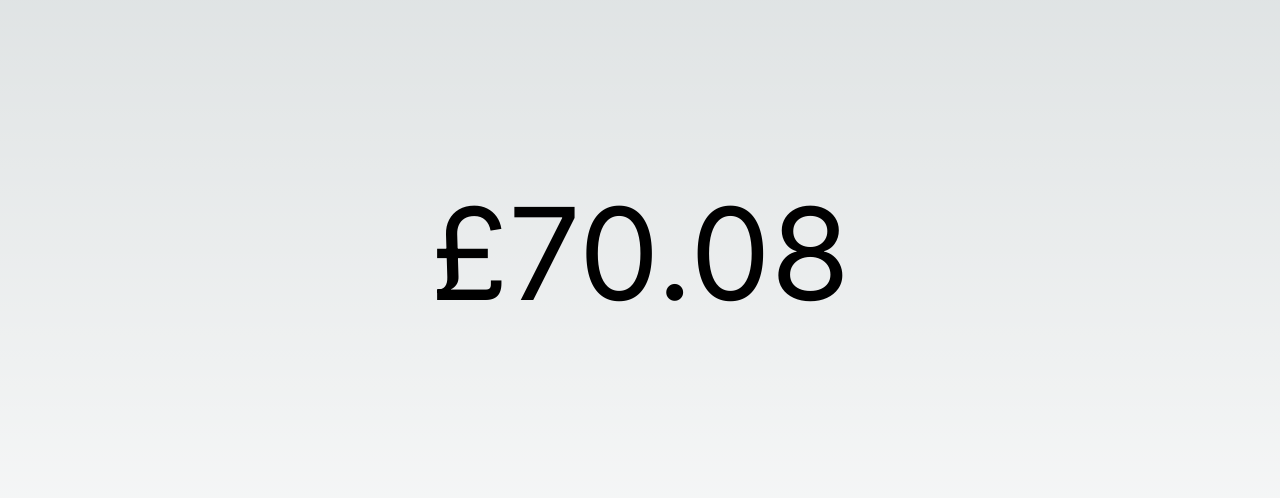
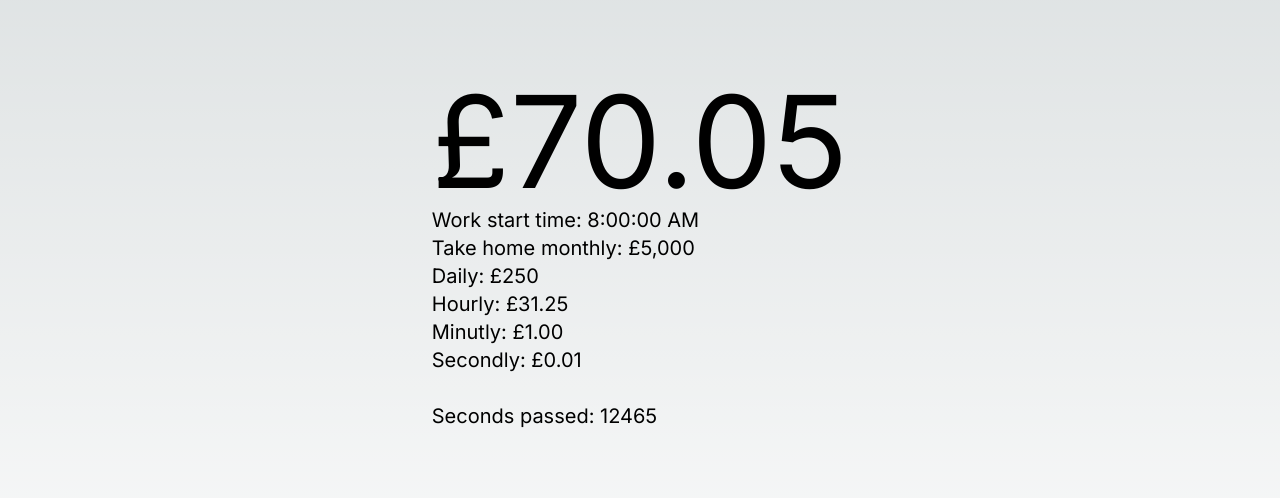
Before and after one commit to hoto/copium-clock, a Next.js app: page / in a window 1280 px wide. Shown: the part 242-740 px from the top of the page. Built offline with nearby package versions, Linux system fonts and the light colour scheme.

Commit message:
Start calculating stuff

```diff
--- a/components/CopiumClock.tsx
+++ b/components/CopiumClock.tsx
@@ -1,23 +1,57 @@
 import { useEffect, useState } from 'react'
 
 const CopiumClock: React.FC = () => {
-  const [amount, setAmount] = useState<number>(70.00)
+  const target = new Date()
+  target.setHours(8, 0, 0, 0)
+  const [workStartTime, setWorkStartTime] = useState<Date>(target)
+  const [secondsSinceWorkStartTime, setSecondsSinceWorkStartTime] = useState<number>(0)
+  const [takeHomeMonthlySalary, setTakeHomeMonthlySalary] = useState<number>(5000)
+  const [dailyAmount, setDailyAmount] = useState<number>(0)
+  const [hourlyAmount, setHourlyAmount] = useState<number>(0)
+  const [minutlyAmount, setMinutlyAmount] = useState<number>(0)
+  const [secondlyAmount, setSecondlyAmount] = useState<number>(0)
+  const [amountMadeToday, setAmountMadeToday] = useState<number>(70.00)
 
   useEffect(() => {
     const interval = setInterval(() => {
-      setAmount(amount => amount + 0.01)
+      setAmountMadeToday(amount => amount + 0.01)
+      setSecondsSinceWorkStartTime(Math.floor((new Date().getTime() - workStartTime.getTime()) / 1000))
     }, 1000)
-
     return () => clearInterval(interval)
   }, [])
 
+  useEffect(() => {
+    setDailyAmount(takeHomeMonthlySalary / 20) // 20 working days in a month
+    setHourlyAmount(dailyAmount / 8)
+    setMinutlyAmount(hourlyAmount / 60)
+    setSecondlyAmount(minutlyAmount / 60)
+  }, [workStartTime, secondsSinceWorkStartTime])
+
   return (
-    <div className="text-9xl">
-      £{new Intl
-      .NumberFormat('en-GB', { minimumFractionDigits: 2, maximumFractionDigits: 2 })
-      .format(amount)}
+    <div>
+      <div className="text-9xl">
+        {format(amountMadeToday)}
+      </div>
+      <div className="text-xl">
+        <p>
+          Work start time: {workStartTime.toLocaleTimeString()}
+        </p>
+        <p>Take home monthly: {format(takeHomeMonthlySalary, 0, 0)} </p>
+        <p>Daily: {format(dailyAmount, 0, 0)} </p>
+        <p>Hourly: {format(hourlyAmount)} </p>
+        <p>Minutly: {format(minutlyAmount.toFixed())} </p>
+        <p>Secondly: {format(secondlyAmount.toFixed(3))} </p>
+        <br/>
+        <p>Seconds passed: {secondsSinceWorkStartTime} </p>
+      </div>
     </div>
   )
 }
 
+
+const format = (amount: number | string, min = 2, max = 2): string => {
+  return '£' + new Intl
+    .NumberFormat('en-GB', { minimumFractionDigits: min, maximumFractionDigits: max })
+    .format(Number(amount))
+}
 export default CopiumClock
```
